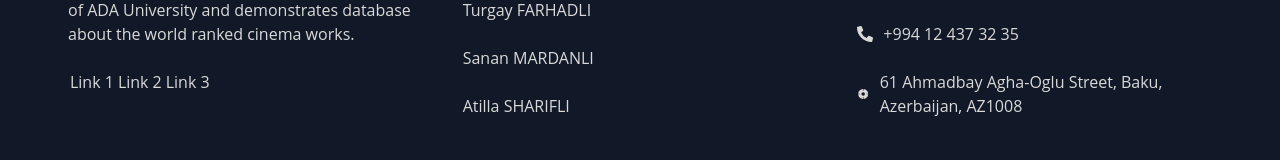
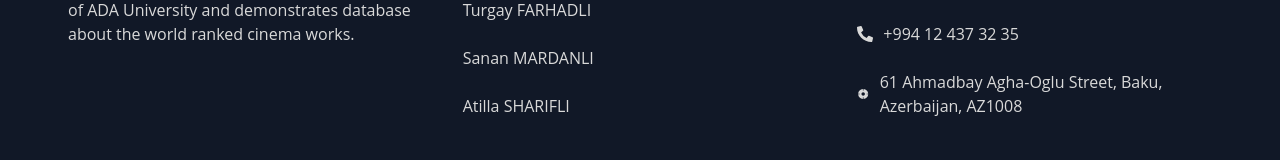
Before and after one commit to SenanM1/site-for-movie-rating, a React (Create React App) app: page /site-for-movie-rating/contactme in a window 1280 px wide. Shown: the part 989-1149 px from the top of the page. Built offline with nearby package versions, Linux system fonts and the light colour scheme; no server answers; the HTML template or start-up script is replaced by a standard one.

Commit message:
footer changes

```diff
--- a/src/components/Footer.jsx
+++ b/src/components/Footer.jsx
@@ -15,13 +15,6 @@ function Footer() {
                 and demonstrates database about the world ranked cinema works.
               </p>
               <br />
-              <div className={FooterCSS.social}>
-                <a href="https://multiwebpress.com">Link 1</a>
-                <a href="https://instagram.com/multiwebpress">Link 2</a>
-                <a href="https://www.youtube.com/channel/UCvB-4cVzkhvu4TkTy1hs9zA">
-                  Link 3
-                </a>
-              </div>
             </div>
           </div>
           <div className={`${FooterCSS.second} ${FooterCSS.section}`}>
```
